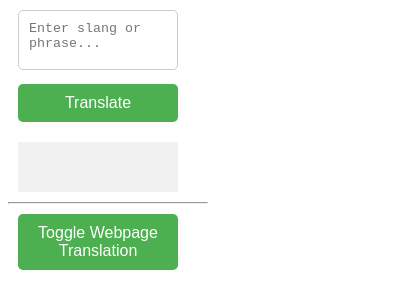
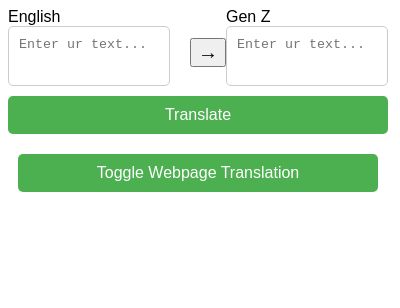
Before and after one commit to Ukatoxd95/unihack2024-GenZTranslator, a browser extension: page popup.html in a window 400 px wide. Drawn offline with Linux system fonts and the light colour scheme.

Commit message:
Fix some bugs for popup files

```diff
--- a/popup.css
+++ b/popup.css
@@ -1,5 +1,6 @@
 body, html {
-    width: 200px;
+    width: 400px;
+    height: 500px;
     font-family: Arial, sans-serif;
 }
 
@@ -7,7 +8,7 @@ body, html {
     margin: 10px;
 }
 
-
+/* Buttons */
 
 #toggleTranslation, #translateBtn {
     width: calc(100% - 20px);
@@ -24,9 +25,30 @@ body, html {
     border-radius: 5px; /* Rounded corners */
 }
 
-#toggleTranslation:hover, #translateBtn:hover {
-    background-color: #45a049; /* Darker shade of green */
+
+#switchDirectionBtn {
+    font-size: 20px;
+    cursor: pointer;
 }
+
+#toggleTranslation:hover, #translateWebPageBtn {
+    width: calc(100% - 20px);
+    padding: 10px;
+    margin-bottom: 10px;
+    cursor: pointer;
+    background-color: #4CAF50; /* Green background */
+    border: none;
+    color: white;
+    text-align: center;
+    text-decoration: none;
+    display: inline-block;
+    font-size: 16px;
+    border-radius: 5px; /* Rounded corners */
+}
+
+
+/* Text */
+
 
 #sourceText {
     width: calc(100% - 20px);
@@ -39,11 +61,35 @@ body, html {
     resize: none; /* Prevent resizing */
 }
 
-#translationResult {
+#translationResult{
+    width: calc(100% - 20px);
+    height: 60px;
+    margin-bottom: 10px;
     padding: 10px;
-    background-color: #f1f1f1;
-    min-height: 50px;
-    margin: 10px 0; /* Adjusts margin around the translation result for consistency */
-    width: calc(100% - 20px); /* Adjust width to match the text box and button */
-    box-sizing: border-box; /* Ensures padding doesn't add to the total width/height */
+    box-sizing: border-box;
+    border: 1px solid #ccc;
+    border-radius: 5px; /* Rounded corners */
+    resize: none; /* Prevent resizing */
 }
+
+#container {
+    display: flex;
+    align-items: center;
+    justify-content: space-around;
+}
+
+.text-box {
+    display: flex;
+    flex-direction: column;
+}
+
+textarea {
+    width: calc(100% - 20px);
+    height: 60px;
+    margin-bottom: 10px;
+    padding: 10px;
+    box-sizing: border-box;
+    border: 1px solid #ccc;
+    border-radius: 5px; /* Rounded corners */
+    resize: none; /* Prevent resizing */
+}
--- a/popup.html
+++ b/popup.html
@@ -6,12 +6,18 @@
     <link rel="stylesheet" href="popup.css">
 </head>
 <body>
-    <div class="translator">
-        <textarea id="sourceText" placeholder="Enter slang or phrase..."></textarea>
-        <button id="translateBtn">Translate</button>
-        <div id="translationResult"></div>
+    <div id="container">
+        <div class="text-box">
+            <label for="englishText">English</label>
+            <textarea id="englishText" placeholder="Enter ur text..."></textarea>
+        </div>
+        <button id="switchDirectionBtn">&#8594;</button> <!-- Right arrow to start -->
+        <div class="text-box">
+            <label for="genzText">Gen Z</label>
+            <textarea id="genzText" placeholder="Enter ur text..."></textarea>
+        </div>
     </div>
-    <hr>
+    <button id="translateWebPageBtn">Translate</button>
     <div class="toggle">
         <button id="toggleTranslation">Toggle Webpage Translation</button>
     </div>
--- a/popup.js
+++ b/popup.js
@@ -1,25 +1,36 @@
+let translateToGenZ = true; // Default direction
+
+document.getElementById('switchDirectionBtn').addEventListener('click', function() {
+    let btn = document.getElementById('switchDirectionBtn');
+    //change the state of the translation language
+    translateToGenZ = !translateToGenZ;
+    let isArrowRight = btn.innerHTML === "&#8594;" || btn.innerHTML === "→"; // Check if the arrow points right
+    btn.innerHTML = isArrowRight ? "&#8592;" : "&#8594;"; // Switch between right (→) and left (←) arrows
+});
+
 document.getElementById('translateBtn').addEventListener('click', function() {
     var sourceText = document.getElementById('sourceText').value;
-    translateText(sourceText);
+    translateText(sourceText, translateToGenZ);
 });
 
-document.getElementById('toggleTranslation').addEventListener('click', function() {
+document.getElementById('translateWebPageBtn').addEventListener('click', function() {
     chrome.tabs.query({active: true, currentWindow: true}, function(tabs) {
-        chrome.tabs.sendMessage(tabs[0].id, {action: "toggleTranslation"});
+        chrome.tabs.sendMessage(tabs[0].id, {action: "translateWebPage"});
     });
 });
 
-function translateText(sourceText) {
-    // Example translation logic
-    const dictionary = {
-        "lit": "exciting",
-        "fam": "close friends",
-        // Add more slang terms and their translations
-    };
 
-    let translationResult = sourceText.split(' ').map(word => {
-        return dictionary[word.toLowerCase()] || word;
-    }).join(' ');
+function translateText(text, toGenZ) {
+    if(toGenZ) {
+        // Translate from English to Gen Z
+        console.log("Translating to Gen Z:", text); // Implement
+    } else {
+        // Translate from Gen Z to English
+        console.log("Translating to English:", text); // Implement
+    }
+    document.getElementById('translationResult').textContent = "Translated Text";
+}
 
-    document.getElementById('translationResult').textContent = translationResult;
+function translateWebPage() {
+    //
 }
```
